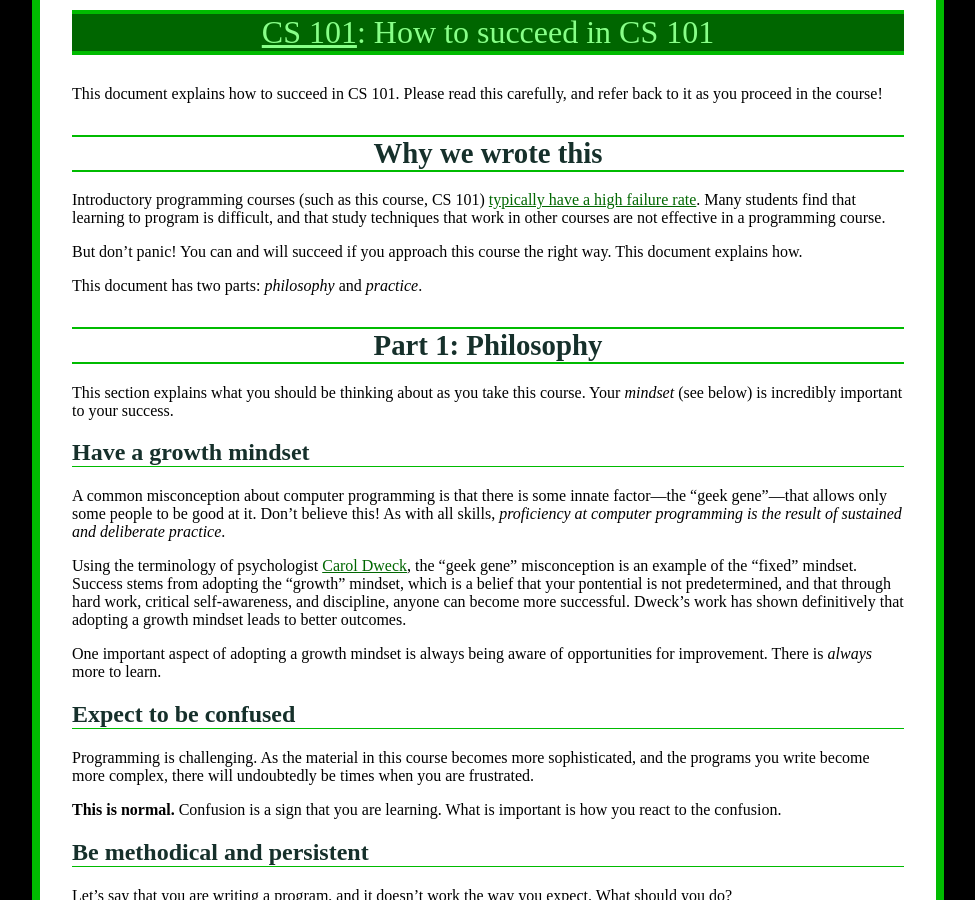
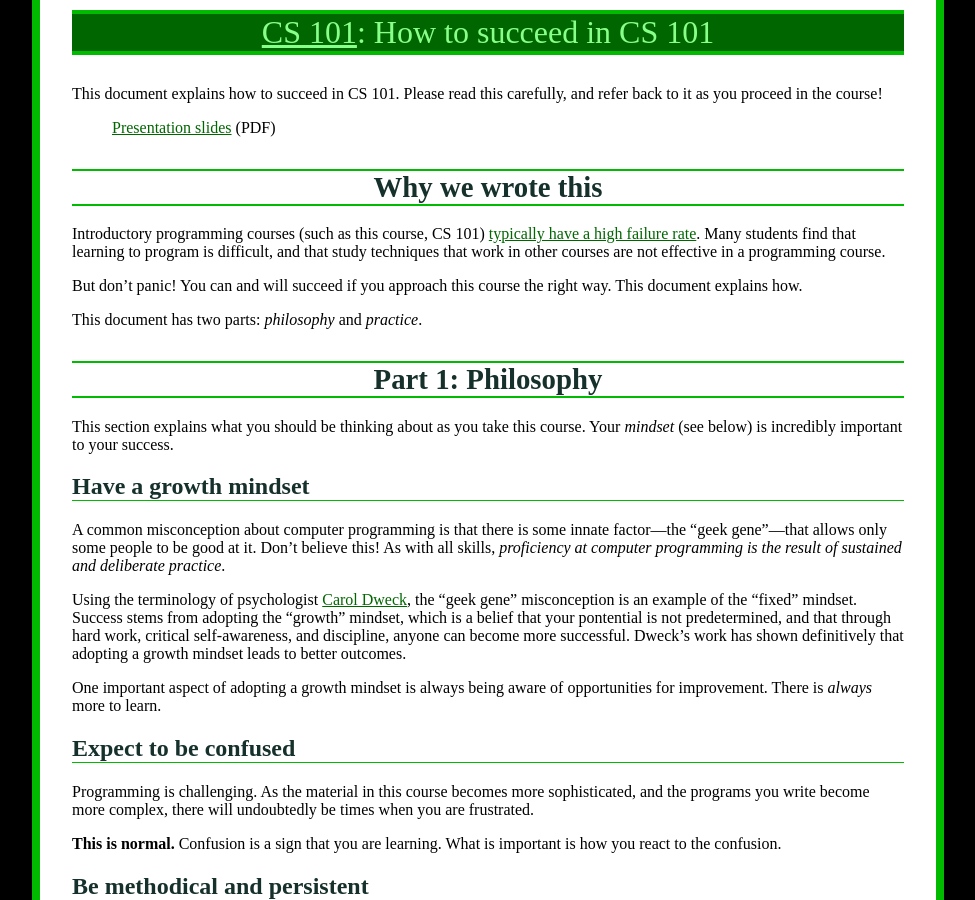
Before and after one commit to ycpcs/cs101-spring2018, a Jekyll site: the page built from success.md, in a window 1280 px wide and 900 px high. Shown: the whole window, without its empty margins (152-1127 px from the left). Built offline with Jekyll 4.4.1, drawn with Linux system fonts in a browser that asks for light colours.

Commit message:
"how to succeed" presentation slides

```diff
--- a/success.md
+++ b/success.md
@@ -4,6 +4,8 @@ title: "How to succeed in CS 101"
 ---
 
 This document explains how to succeed in CS 101.  Please read this carefully, and refer back to it as you proceed in the course!
+
+> [Presentation slides](How to succeed in CS 101.pdf) (PDF)
 
 # Why we wrote this
 
```
Also changed, not shown: 1 other file.
